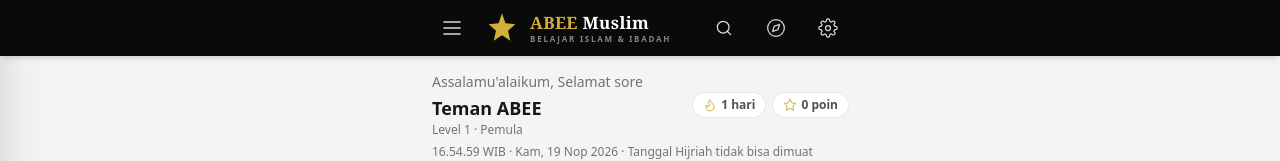
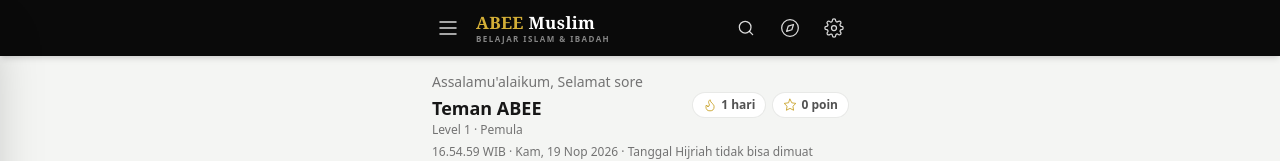
Before and after one commit to adamm0708-lgtm/abee-muslim, a Next.js app: page / in a window 1280 px wide. Shown: the top 161 px of the page. Built offline with nearby package versions, Linux system fonts and the light colour scheme; no server answers; a web font is replaced by a local one.

Commit message:
Hapus logo bintang di header; ABEE Muslim dan tagline sebaris

```diff
--- a/components/ui.tsx
+++ b/components/ui.tsx
@@ -427,7 +427,7 @@ export function SiteHeader() {
   return (
     <>
       <header className="sticky top-0 z-40 bg-[#0A0A0A] text-white shadow-md">
-        <div className="mx-auto flex h-14 w-full max-w-md items-center gap-3 px-4">
+        <div className="mx-auto flex h-14 w-full max-w-md items-center gap-2 px-3">
           <button
             onClick={() => setOpen(true)}
             className="flex h-10 w-10 items-center justify-center rounded-full text-white/85 transition hover:bg-white/10"
@@ -435,31 +435,23 @@ export function SiteHeader() {
           >
             <Icon name="menu" className="h-6 w-6" />
           </button>
-          <Link href="/" className="flex min-w-0 flex-1 items-center gap-2.5">
-            <span className="flex h-9 w-9 shrink-0 items-center justify-center" aria-hidden>
-              <svg viewBox="0 0 24 24" className="h-8 w-8 text-[#D4AF37]">
-                <polygon
-                  points="12,1 14.6,8.4 22,9.2 16.5,14 18.2,21.5 12,17.5 5.8,21.5 7.5,14 2,9.2 9.4,8.4"
-                  fill="currentColor"
-                />
-              </svg>
-            </span>
+          <Link href="/" className="flex min-w-0 flex-1 items-center">
             <span className="leading-none">
-              <span className="font-wordmark block text-[17px] font-bold">
+              <span className="font-wordmark block whitespace-nowrap text-[17px] font-bold">
                 <span className="text-[#D4AF37]">ABEE</span> Muslim
               </span>
-              <span className="mt-1 block text-[8px] font-bold uppercase tracking-[0.22em] text-white/50">
+              <span className="mt-1 block whitespace-nowrap text-[8px] font-bold uppercase tracking-[0.18em] text-white/50">
                 Belajar Islam &amp; Ibadah
               </span>
             </span>
           </Link>
-          <Link href="/quran/baca" className="flex h-10 w-10 items-center justify-center rounded-full text-white/85 transition hover:bg-white/10" aria-label="Cari surah">
+          <Link href="/quran/baca" className="flex h-9 w-9 shrink-0 items-center justify-center rounded-full text-white/85 transition hover:bg-white/10" aria-label="Cari surah">
             <Icon name="search" className="h-5 w-5" />
           </Link>
-          <Link href="/ibadah/kiblat" className="flex h-10 w-10 items-center justify-center rounded-full text-white/85 transition hover:bg-white/10" aria-label="Arah kiblat">
+          <Link href="/ibadah/kiblat" className="flex h-9 w-9 shrink-0 items-center justify-center rounded-full text-white/85 transition hover:bg-white/10" aria-label="Arah kiblat">
             <Icon name="compass" className="h-5 w-5" />
           </Link>
-          <Link href="/atur" className="flex h-10 w-10 items-center justify-center rounded-full text-white/85 transition hover:bg-white/10" aria-label="Pengaturan">
+          <Link href="/atur" className="flex h-9 w-9 shrink-0 items-center justify-center rounded-full text-white/85 transition hover:bg-white/10" aria-label="Pengaturan">
             <Icon name="settings" className="h-5 w-5" />
           </Link>
         </div>
```
